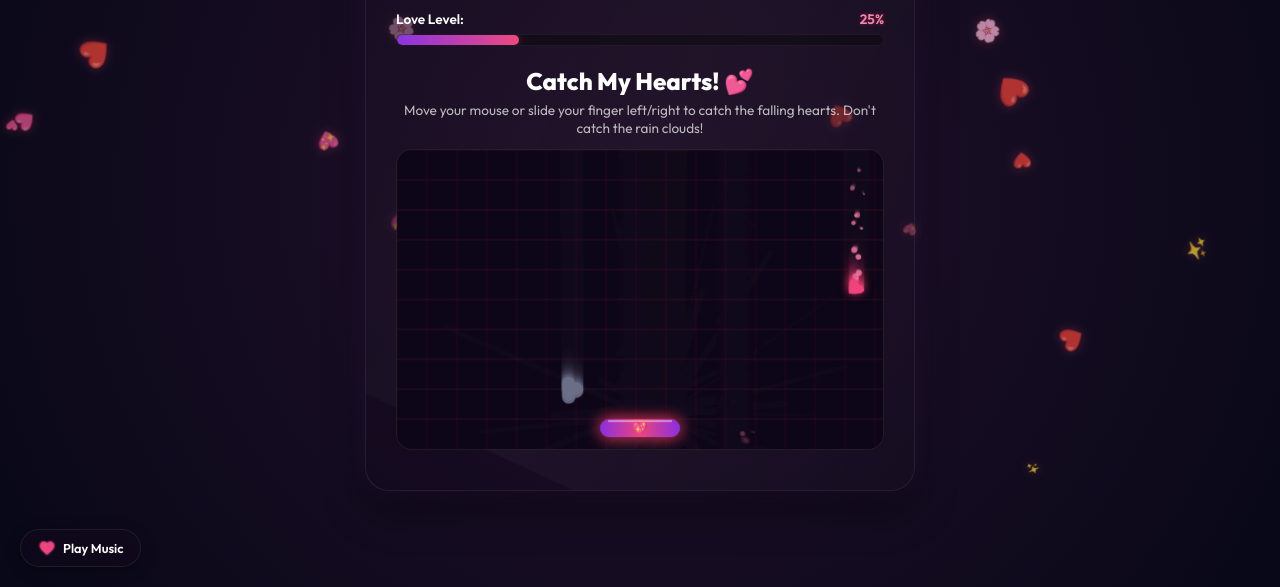
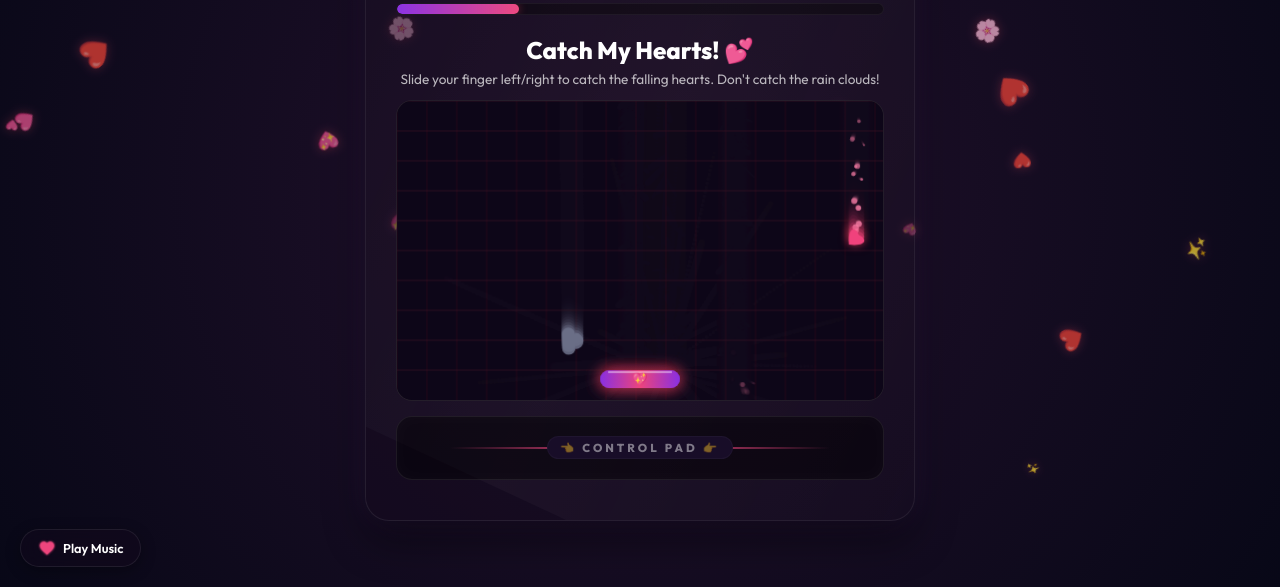
Before and after one commit to sumitmagrala/Rissum, a website: page index.html in a window 1280 px wide. Shown: the part 213-800 px from the top of the page. Drawn offline with Linux system fonts and the light colour scheme; a web font is replaced by a local one.

Commit message:
Add files via upload

```diff
--- a/index.html
+++ b/index.html
@@ -371,6 +371,47 @@
       cursor: none;
     }
 
+    /* MOBILE CONTROL PAD ZONE */
+    .touch-control-zone {
+      width: 100%;
+      height: 64px;
+      background: rgba(0, 0, 0, 0.45);
+      border: 1px solid var(--glass-border);
+      border-radius: 16px;
+      margin-top: 15px;
+      position: relative;
+      display: flex;
+      flex-direction: column;
+      justify-content: center;
+      align-items: center;
+      box-shadow: inset 0 0 15px rgba(255, 255, 255, 0.02);
+      touch-action: none;
+      cursor: ew-resize;
+    }
+
+    .control-pad-line {
+      width: 78%;
+      height: 2px;
+      background: linear-gradient(90deg, transparent, var(--color-pink), var(--color-purple), var(--color-pink), transparent);
+      opacity: 0.55;
+      position: absolute;
+      top: 50%;
+      transform: translateY(-50%);
+    }
+
+    .control-text {
+      font-size: 0.72rem;
+      font-weight: 800;
+      color: rgba(255, 255, 255, 0.45);
+      letter-spacing: 3px;
+      text-transform: uppercase;
+      z-index: 2;
+      background: #180d28; /* Match Twilight overlay */
+      padding: 3px 12px;
+      border-radius: 50px;
+      border: 1px solid rgba(255, 255, 255, 0.03);
+    }
+
     /* SCREEN 2: PROPOSAL SCREEN & RUNAWAY BUTTON */
     .proposal-card {
       max-width: 550px;
@@ -459,7 +500,7 @@
       padding: 12px 40px;
       color: var(--color-white);
       font-family: var(--font-sans);
-      font-size: 1.15rem;
+      font-size: 1.2rem;
       font-weight: 800;
       cursor: pointer;
       min-height: 48px; /* Tapping area size */
@@ -655,11 +696,17 @@
         </div>
 
         <h2 class="section-title text-center" style="margin-bottom: 5px;">Catch My Hearts! 💕</h2>
-        <p class="game-instruction">Move your mouse or slide your finger left/right to catch the falling hearts. Don't catch the rain clouds!</p>
+        <p class="game-instruction">Slide your finger left/right to catch the falling hearts. Don't catch the rain clouds!</p>
 
         <!-- Canvas for the catching game -->
         <div class="canvas-wrapper">
           <canvas id="game-canvas" width="400" height="300"></canvas>
+        </div>
+
+        <!-- DEDICATED CONTROL PAD TO PREVENT FINGER FROM COVERING BASKET -->
+        <div class="touch-control-zone">
+          <div class="control-pad-line"></div>
+          <span class="control-text">👈 CONTROL PAD 👉</span>
         </div>
       </div>
     </section>
@@ -1039,14 +1086,29 @@
           handleMove(e.clientX);
         });
 
-        const wrapper = this.canvas.parentNode;
-        wrapper.addEventListener('touchmove', (e) => {
+        // Touch event processor
+        const processTouch = (e) => {
           if (!this.isActive) return;
           e.preventDefault();
           if (e.touches.length > 0) {
-            handleMove(e.touches[0].clientX);
+            const rect = this.canvas.getBoundingClientRect();
+            const clientX = e.touches[0].clientX;
+            const relativeX = clientX - rect.left;
+            this.basket.targetX = Math.max(0, Math.min(this.canvas.width - this.basket.width, relativeX - this.basket.width / 2));
           }
-        }, { passive: false });
+        };
+
+        // Bind touch event to both the canvas wrapper AND the Control Pad
+        const wrapper = this.canvas.parentNode;
+        const touchZone = document.querySelector('.touch-control-zone');
+
+        wrapper.addEventListener('touchmove', processTouch, { passive: false });
+        wrapper.addEventListener('touchstart', processTouch, { passive: false });
+
+        if (touchZone) {
+          touchZone.addEventListener('touchmove', processTouch, { passive: false });
+          touchZone.addEventListener('touchstart', processTouch, { passive: false });
+        }
 
         window.addEventListener('resize', () => {
           this.resizeCanvas();
```
